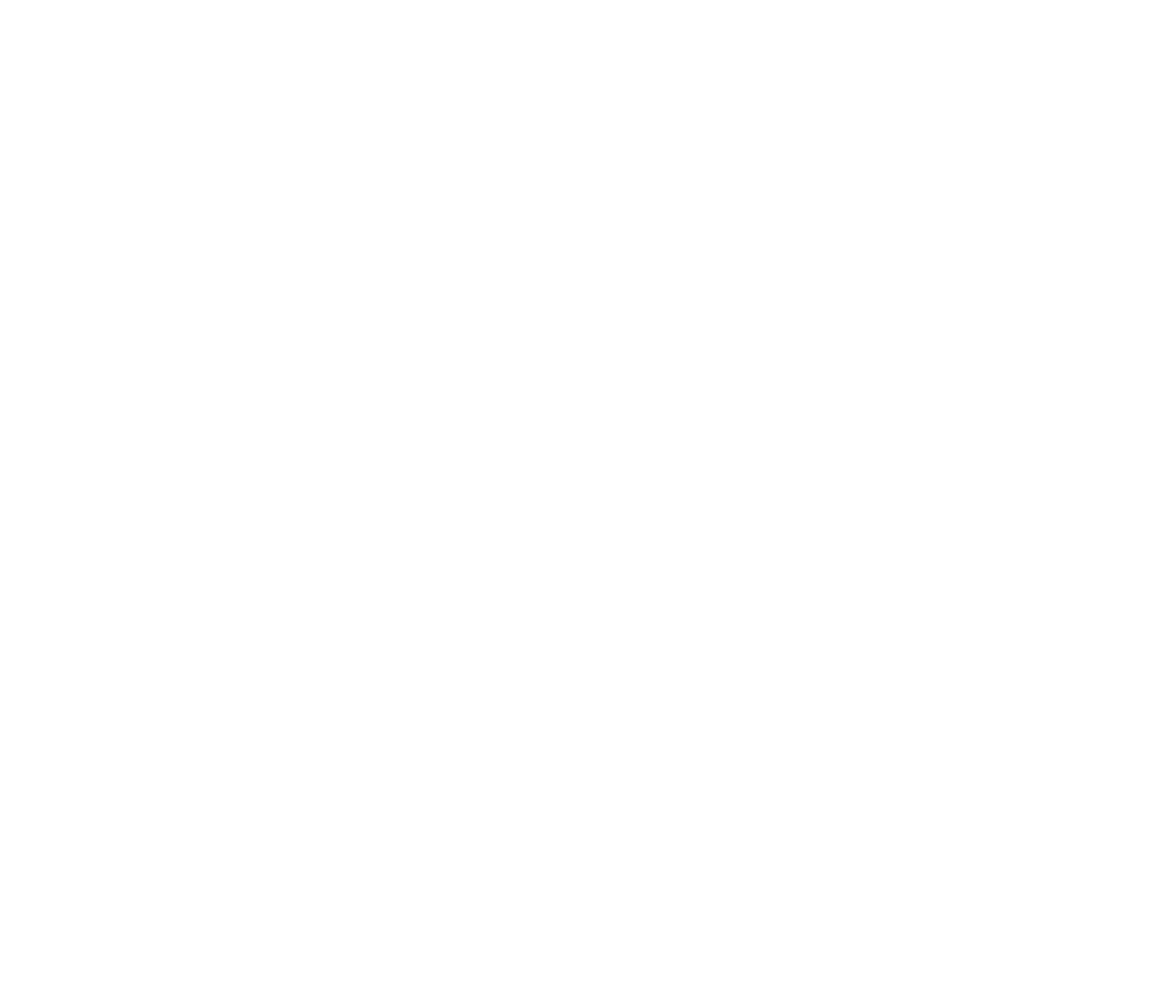
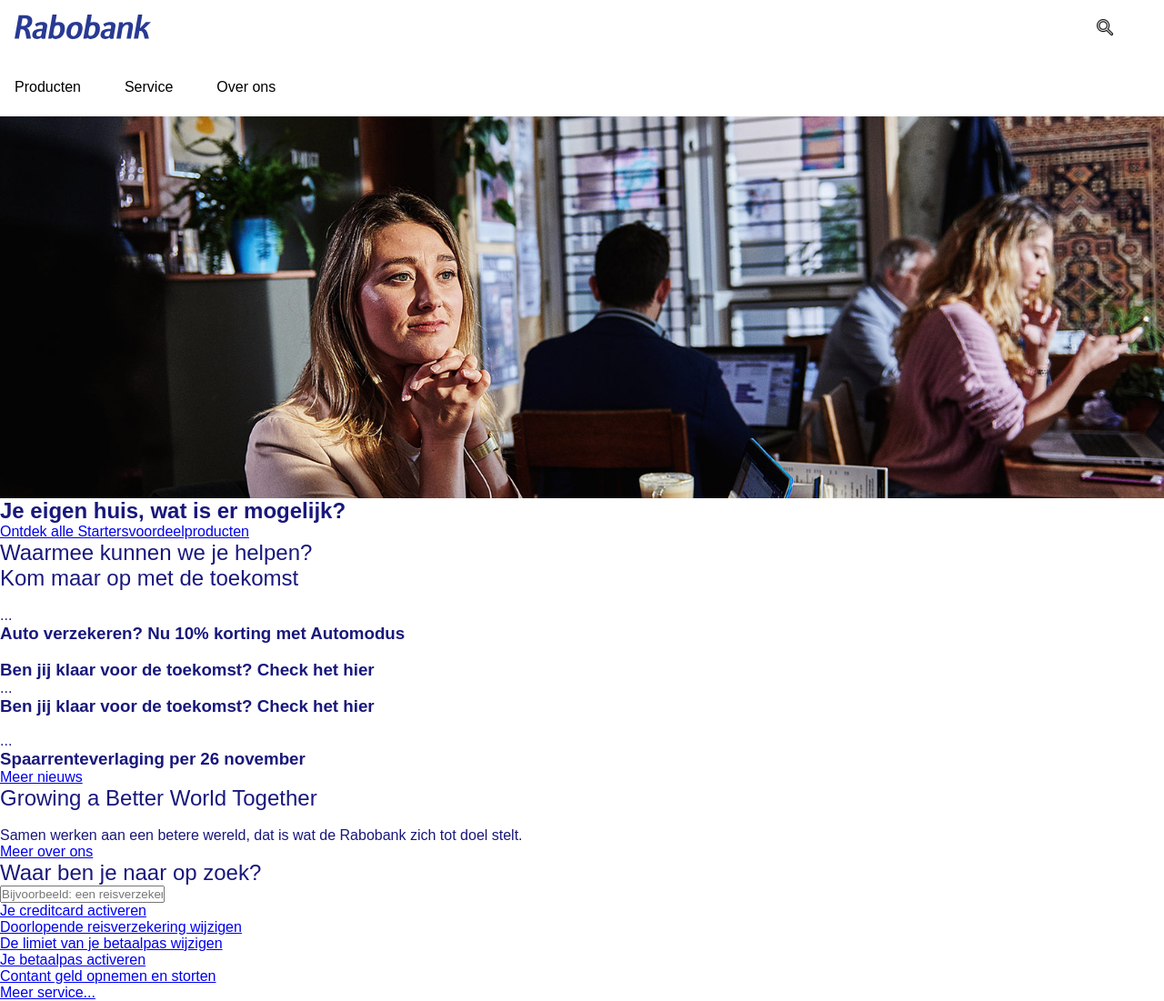
Before and after one commit to veerleprins/front-end2019, a plain HTML site: page Week3/index.html in a window 1280 px wide. Shown: the whole page at 91% size. Before the commit the page ends 800 px from the top, so only its background shows below. Drawn offline with Linux system fonts and the light colour scheme.

Commit message:
Begonnen met styling van inhoud maar nog verre van klaar, hier alvast een voorproefje

```diff
--- a/Week3/index.html
+++ b/Week3/index.html
@@ -0,0 +1,141 @@
+<!DOCTYPE html>
+<html lang="en">
+
+<head>
+  <meta charset="UTF-8">
+  <meta name="viewport" content="width=device-width, initial-scale=1.0">
+  <meta http-equiv="X-UA-Compatible" content="ie=edge">
+  <link rel="stylesheet" href="/styles/style.css">
+  <title>Rabobank</title>
+</head>
+
+<body>
+  <header>
+    <a href="#"><img src="images/RaboLogo.svg" alt=""></a>
+    <nav>
+      <ul>
+        <li><a href="#">Producten</a>
+          <ul>
+            <li class="drop">Producten</li>
+            <li><a href="#">Betalen</a></li>
+            <li><a href="#">Verzekeren</a></li>
+            <li><a href="#">Hypotheek</a></li>
+            <li><a href="#">Lenen</a></li>
+            <li><a href="#">Beleggen</a></li>
+            <li><a href="#">Sparen</a></li>
+            <li><a href="#">Pensioen</a></li>
+
+            <li class="drop">Thema's</li>
+            <li><a href="#">Straks heb je het nodig</a></li>
+            <li><a href="#">Een bedrijf starten</a></li>
+            <li><a href="#">Samenwonen</a></li>
+            <li><a href="#">Vakantie</a></li>
+            <li><a href="#">Uit elkaar gaan</a></li>
+            <li><a href="#">Overlijden</a></li>
+
+            <li class="drop">Speciaal voor</li>
+            <li><a href="#">Private banking</a></li>
+            <li><a href="#">Jongeren</a></li>
+            <li><a href="#">Studenten</a></li>
+            <li><a href="#">Ouderen</a></li>
+          </ul>
+        </li>
+        <li><a href="#">Service</a>
+          <ul>
+            <li class="drop">Service</li>
+            <li><a href="#">Zelf regelen</a></li>
+            <li><a href="#">Rabobank app</a></li>
+            <li><a href="#">Storingen</a></li>
+            <li><a href="#">Veilig bankieren</a></li>
+            <li><a href="#">Feedback</a></li>
+          </ul>
+        </li>
+        <li><a href="#">Over ons</a>
+          <ul>
+            <li class="drop">Over ons</li>
+            <li><a href="#">Contact</a></li>
+            <li><a href="#">Wie zijn wij</a></li>
+            <li><a href="#">Werken bij</a></li>
+            <li><a href="#">Lokale banken</a></li>
+            <li><a href="#">Nieuws</a></li>
+          </ul>
+        </li>
+      </ul>
+    </nav>
+    <a href="#"><img class="icons" src="images/searchIcon.png" alt=""></a>
+    <a href="#"><img class="icons1" src="images/personIcon.png" alt=""></a>
+  </header>
+
+  <main>
+    <section>
+      <img class="headerpicture" src="images/RaboHeaderPicture.jpg" alt="">
+      <h1>Je eigen huis, wat is er mogelijk?</h1>
+      <a href="#">Ontdek alle Startersvoordeelproducten</a>
+    </section>
+    <section>
+      <h2>Waarmee kunnen we je helpen?</h2>
+      <a href="#"></a>
+      <a href="#"></a>
+      <a href="#"></a>
+      <a href="#"></a>
+      <a href="#"></a>
+      <a href="#"></a>
+      <a href="#"></a>
+      <a href="#"></a>
+    </section>
+    <section>
+      <h2>Kom maar op met de toekomst</h2>
+      <article class="nieuws">
+        <figure>
+          <a href="#"><img src="images/..." alt=""></a>
+          <figcaption>...</figcaption>
+        </figure>
+        <h3>Auto verzekeren? Nu 10% korting met Automodus</h3>
+      </article>
+      <article class="nieuws">
+        <figure>
+          <a href="#"><img src="images/..." alt=""></a>
+          <h3>Ben jij klaar voor de toekomst? Check het hier</h3>
+          <figcaption>...</figcaption>
+        </figure>
+        <h3>Ben jij klaar voor de toekomst? Check het hier</h3>
+      </article>
+      <article class="nieuws">
+        <figure>
+          <a href="#"><img src="images/..." alt=""></a>
+          <figcaption>...</figcaption>
+        </figure>
+        <h3>Spaarrenteverlaging per 26 november</h3>
+      </article>
+      <a href="#">Meer nieuws</a>
+    </section>
+    <section>
+      <h2>Growing a Better World Together</h2>
+      <figure>
+        <img src="#" alt="">
+        <figcaption>Samen werken aan een betere wereld, dat is wat de Rabobank
+          zich tot doel stelt.</figcaption>
+      </figure>
+      <a href="#">Meer over ons</a>
+    </section>
+    <section>
+      <h2>Waar ben je naar op zoek?</h2>
+      <form class="" action="#" method="post">
+        <input type="text" name="input" value=""
+        placeholder="Bijvoorbeeld: een reisverzekering afsluiten">
+      </form>
+      <ul>
+        <li><a href="#">Je creditcard activeren</a></li>
+        <li><a href="#">Doorlopende reisverzekering wijzigen</a></li>
+        <li><a href="#">De limiet van je betaalpas wijzigen</a></li>
+        <li><a href="#">Je betaalpas activeren</a></li>
+        <li><a href="#">Contant geld opnemen en storten</a></li>
+        <li><a href="#">Meer service...</a></li>
+      </ul>
+    </section>
+  </main>
+  <footer>
+  </footer>
+</body>
+
+</html>
--- /dev/null
+++ b/Week3/styles/style.css
@@ -0,0 +1,139 @@
+* {
+  padding: 0;
+  margin: 0;
+}
+
+body {
+  font-family: "Myriad Pro", sans-serif;
+  color: #19187C;
+}
+
+h2 {
+  font-weight:500;
+}
+
+/******************************************************************************
+                              MOBILE HEADER
+*******************************************************************************/
+header {
+  height: 8rem;
+  display: inline-block;
+}
+
+header a {
+  color: Black;
+}
+
+header a img {
+  /* display: inline-block; */
+  padding: 1rem 1rem;
+  max-width: 150px;
+  max-height: 150px;
+}
+
+header nav {
+  padding: 1rem 1rem;
+}
+
+header nav ul {
+  list-style-type: none;
+  display: flex;
+}
+
+header nav ul li {
+  padding: 0.5rem 3rem 0rem 0rem;
+}
+
+header nav ul li a {
+  text-decoration: none;
+}
+
+header nav ul li ul {
+  z-index: 99999;
+  position: absolute;
+  width: 100%;
+  display: none;
+  text-align: left;
+  background-color: White;
+  box-shadow: 5px 10px 20px #888888;
+  /*BRON: https://developer.mozilla.org/en-US/docs/Web/CSS/box-shadow*/
+}
+
+header nav ul li ul li {
+  padding: 0.7rem 0rem;
+  /* flex-wrap: wrap; */
+}
+
+header nav li a:hover {
+  text-decoration: underline;
+}
+
+header ul li:hover>ul,
+ul li ul:hover {
+  visibility: visible;
+  opacity: 1;
+  display: block;
+  text-align: left;
+}
+
+header nav ul li ul li:nth-of-type(20) {
+  padding-bottom: 10px;
+}
+
+.icons1 {
+  max-width: 18px;
+  position: fixed;
+  top: 5px;
+  right: 0;
+}
+
+.icons {
+  max-width: 18px;
+  position: fixed;
+  top: 5px;
+  right: 0;
+  margin-right: 40px;
+}
+
+.drop {
+  font-weight: bold;
+}
+
+.headerpicture {
+  width: 100%;
+  height: 150px;
+  display: block;
+  object-fit: cover;
+}
+
+/******************************************************************************
+                              TABLET HEADER
+*******************************************************************************/
+@media all and (min-width:668px) {
+  .headerpicture {
+    width: 100%;
+    height: 420px;
+    display: block;
+    object-fit: cover;
+  }
+
+  .icons1 {
+    opacity: 0;
+  }
+}
+
+/******************************************************************************
+                              LAPTOP HEADER
+*******************************************************************************/
+@media all and (min-width:1000px) {
+  .headerpicture {
+    width: 100%;
+    height: 420px;
+    display: block;
+    object-fit: cover;
+  }
+}
+
+/******************************************************************************
+                              MOBILE CONTENT index pagina
+*******************************************************************************/
--- /dev/null
+++ b/Week4/styles/style.css
@@ -0,0 +1,202 @@
+* {
+  padding: 0;
+  margin: 0;
+}
+
+body {
+  font-family: "Myriad", sans-serif;
+  font-style: italic;
+  color: #19187C;
+}
+
+/******************************************************************************
+                              MOBILE HEADER
+*******************************************************************************/
+header {
+  height: 8rem;
+  display: inline-block;
+}
+
+header a {
+  color: Black;
+}
+
+header a img {
+  margin: 1rem 1rem;
+  max-width: 150px;
+}
+
+header nav {
+  padding: 1rem 1rem;
+}
+
+header nav ul {
+  list-style-type: none;
+  display: flex;
+}
+
+header nav ul li {
+  padding: 0.5rem 2rem 0rem 0rem;
+}
+
+header nav ul li a {
+  text-decoration: none;
+}
+
+header nav ul li ul {
+  z-index: 99999;
+  position: absolute;
+  /* width: 90%; */ /*Breedte van dropdown menu, moet nog naar gekeken worden.*/
+  display: none;
+  text-align: left;
+  background-color: White;
+  box-shadow: 5px 10px 20px #888888;
+  /*BRON: https://developer.mozilla.org/en-US/docs/Web/CSS/box-shadow*/
+}
+
+header nav ul li ul li {
+  padding: 0.7rem 0rem;
+}
+
+header nav li a:hover {
+  text-decoration: underline;
+}
+
+header ul li:hover>ul,
+ul li ul:hover {
+  visibility: visible;
+  opacity: 1;
+  display: block;
+  text-align: left;
+}
+
+header nav ul li ul li:nth-of-type(20) {
+  padding-bottom: 10px;
+}
+
+.icons1 {
+  max-width: 18px;
+  position: fixed;
+  top: 5px;
+  right: 0;
+}
+
+.icons {
+  max-width: 18px;
+  position: fixed;
+  top: 5px;
+  right: 0;
+  margin-right: 40px;
+}
+
+.drop {
+  font-weight: bold;
+}
+
+
+
+/******************************************************************************
+                              LAPTOP HEADER
+*******************************************************************************/
+@media all and (min-width:768px) {
+  /* .contentFoto {
+    width: 100%;
+    height: 420px;
+    display: block;
+    object-fit: cover;
+  } */
+}
+
+/******************************************************************************
+                              MOBILE CONTENT index pagina
+*******************************************************************************/
+
+h1 {
+  font-size: 1.9em;
+}
+
+h2 {
+  font-weight: 500;
+  margin: 1em;
+}
+
+section a {
+  color: #19187C;
+}
+
+section a:hover {
+  color: #FD6400;
+}
+
+.first a {
+  font-size: 1.17rem;
+  display: flex;
+  flex-direction: column;
+  width: 88.5vw;
+  margin: 1em;
+  padding: 25px 0px 25px 10px;
+  text-decoration: none;
+  box-shadow: 2px 5px 15px #CDCDCD;
+  border-radius: 10px;
+}
+
+section:nth-of-type(1) {
+  position: relative;
+}
+
+section:nth-of-type(2) {
+  margin-top: 80px;
+  display: flex;
+  flex-direction: column;
+}
+
+section:last-of-type {
+  display: flex;
+  flex-direction: column;
+}
+
+.contentFoto {
+  width: 100%;
+  height: 150px;
+  display: block;
+  object-fit: cover;
+}
+
+.text {
+  font-weight: 700;
+  font-style: italic;
+  width: 91vw;
+  color: White;
+  position: absolute;
+  top: 4rem;
+  opacity: 95%;
+  margin-right: 1rem;
+  margin-left: 1rem;
+}
+
+.textH1 {
+  padding: 20px 40px 20px 10px;
+  background-color: #302F89;
+  border-radius: 10px 10px 0px 0px;
+}
+
+.textp {
+  font-weight: 500;
+  font-size: 1.2rem;
+  text-align: right;
+  padding: 20px 20px 20px 50px;
+  background-color: #E9631A;
+  border-radius: 0px 0px 10px 10px;
+}
+
+/******************************************************************************
+                              LAPTOP CONTENT index pagina
+*******************************************************************************/
+@media all and (min-width:768px) {
+  .contentFoto{
+    width: 100%;
+    height: 420px;
+    display: block;
+    object-fit: cover;
+  }
+}
```
Also changed, not shown: Week2/index.html (+0 -2 lines), Week4/index.html (+158 -0 lines), Week3/css/style.css (deleted), Week3/images/RaboHeaderPicture.jpg (added), Week3/images/RaboLogo.svg (added), Week3/images/logorabo.png (added), Week3/images/personIcon.png (added), Week3/images/searchIcon.png (added), Week3/style.css (deleted), Week4/css/style.css (deleted), Week4/images/RaboHeaderPicture.jpg (added), Week4/images/RaboLogo.svg (added), Week4/images/logorabo.png (added), Week4/images/personIcon.png (added), 2 more files.
